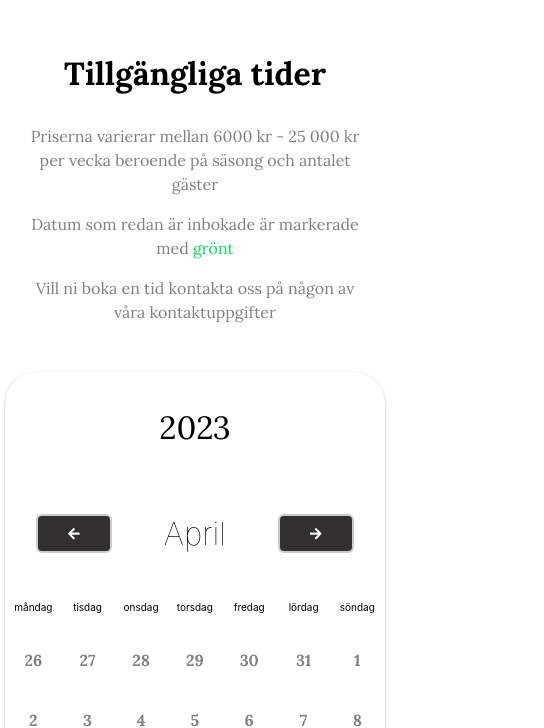
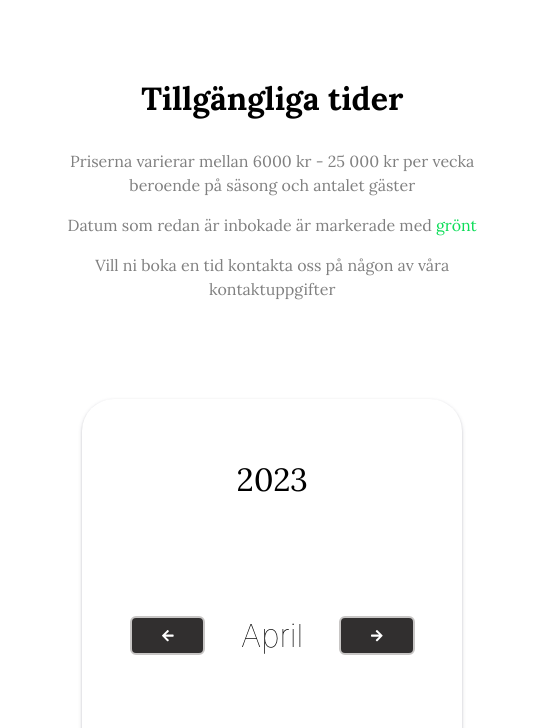
Before and after one commit to DavidFurby/Nerja-house, a Next.js app: page / in a window 390 px wide. Shown: the part 896-1624 px from the top of the page, 544 px wide, since content can reach past the window. Built offline with nearby package versions, Linux system fonts and the light colour scheme; no server answers; the database is empty.

Commit message:
updated css padding

```diff
--- a/styles/Home.module.css
+++ b/styles/Home.module.css
@@ -1,29 +1,11 @@
-.container {
-  display: flex;
-  flex-direction: column;
-  width: 100%;
-  padding: 25px;
-}
-
-
-
 .title {
-  font-family: Grenadier;
   position: relative;
-  font-size: 1.5rem;
-  font-weight: bold;
-  line-height: 1.2;
   color: white;
 }
 
 
-
-
 .subText {
   position: relative;
-  font-size: 1rem;
-  font-weight: bold;
-  line-height: 1.2;
   color: white;
 }
 
@@ -97,10 +79,4 @@
   .cardContent {
     padding: 1rem;
   }
- .title {
-  font-size: 2rem;
- }
- .subText {
-   font-size: 1rem;
- }
 }
--- a/styles/globals.css
+++ b/styles/globals.css
@@ -10,7 +10,6 @@ html {
 }
 
 body {
-  padding: 0;
   margin: 0;
   font-family: -apple-system, BlinkMacSystemFont, Segoe UI, Roboto, Oxygen,
     Ubuntu, Cantarell, Fira Sans, Droid Sans, Helvetica Neue, sans-serif;
@@ -20,8 +19,11 @@ body {
   display: flex;
   flex-direction: column;
   height: 100%;
+  position: absolute;
 }
-
+section {
+  padding: 25px;
+}
 
 footer {
   position: relative;
@@ -76,10 +78,6 @@ textarea {
   border-radius: 4px;
 }
 
-.content {
-  position: relative;
-}
-
 button {
   background-color: rgb(49, 47, 47);
   border: none;
@@ -89,7 +87,7 @@ button {
   text-decoration: none;
   display: inline-block;
   border-radius: 6px;
-  border: 2px solid #ccc;
+  border: 2px solid #C8C6C5;
   margin: 10px;
   font-weight: bold;
 }
--- a/styles/read_more.module.css
+++ /dev/null
@@ -1,4 +0,0 @@
-.container {
-    padding: 4rem;
-    padding-bottom: 8rem;
-}
```
